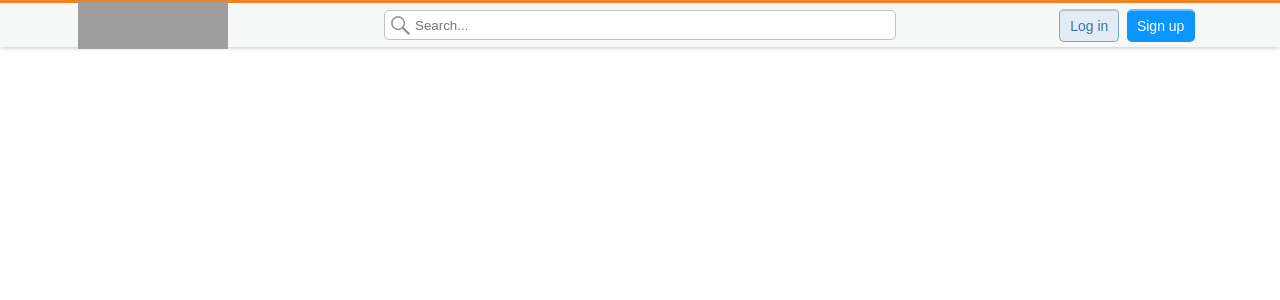
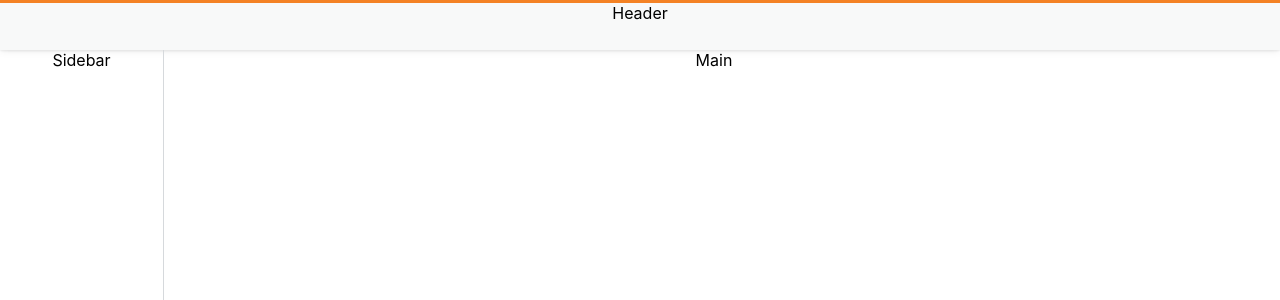
Before and after one commit to codestates-seb/seb41_pre_039, a React (Create React App) app in the folder client/: page / in a window 1280 px wide. Shown: the top 300 px of the page. Built offline with nearby package versions, Linux system fonts and the light colour scheme; grey boxes are pictures that could not be loaded; the HTML template or start-up script is replaced by a standard one.

Commit message:
feat: Add layout - header, sidebar, content, footer (#24)
Co-authored-by: Seung gu Shin <77656241+ninefloor@users.noreply.github.com>

```diff
--- a/client/src/App.css
+++ b/client/src/App.css
@@ -17,3 +17,41 @@ li {
 .App {
   text-align: center;
 }
+
+.header {
+  position: sticky;
+  top: 0;
+  height: 50px;
+  background-color: rgb(248, 249, 249);
+  border-top: 3px solid rgb(244, 130, 37);
+  box-sizing: border-box;
+  box-shadow: rgba(0, 0, 0, 0.05) 0px 1px 2px 0px,
+    rgba(0, 0, 0, 0.05) 0px 1px 4px 0px, rgba(0, 0, 0, 0.05) 0px 2px 8px 0px;
+}
+
+.container {
+  display: flex;
+  flex-flow: row nowrap;
+  margin: 0 auto;
+}
+
+.sidebar {
+  width: 164px;
+  height: 100vh;
+  position: sticky;
+  top: 50px;
+  border-right: 1px solid rgb(214, 217, 220);
+  height: 100vh;
+}
+
+.content {
+  width: 100%;
+  max-width: 1100px;
+  height: 1000vh;
+  background-color: rgb(255, 255, 255);
+}
+
+.footer {
+  height: 322px;
+  background-color: rgb(35, 38, 41);
+}
--- a/client/src/App.js
+++ b/client/src/App.js
@@ -1,12 +1,19 @@
 import './App.css';
-import Header from './components/Header.js';
+import Header from './components/Header';
+import Sidebar from './components/Sidebar';
+import Footer from './components/Footer';
 
 function App() {
   return (
     <div className="App">
-      <Header />
+      <div className="header">Header</div>
+
+      <div className="container">
+        <div className="sidebar">Sidebar</div>
+        <div className="content">Main</div>
+      </div>
+      <div className="footer">Footer</div>
     </div>
   );
 }
-
 export default App;
```
